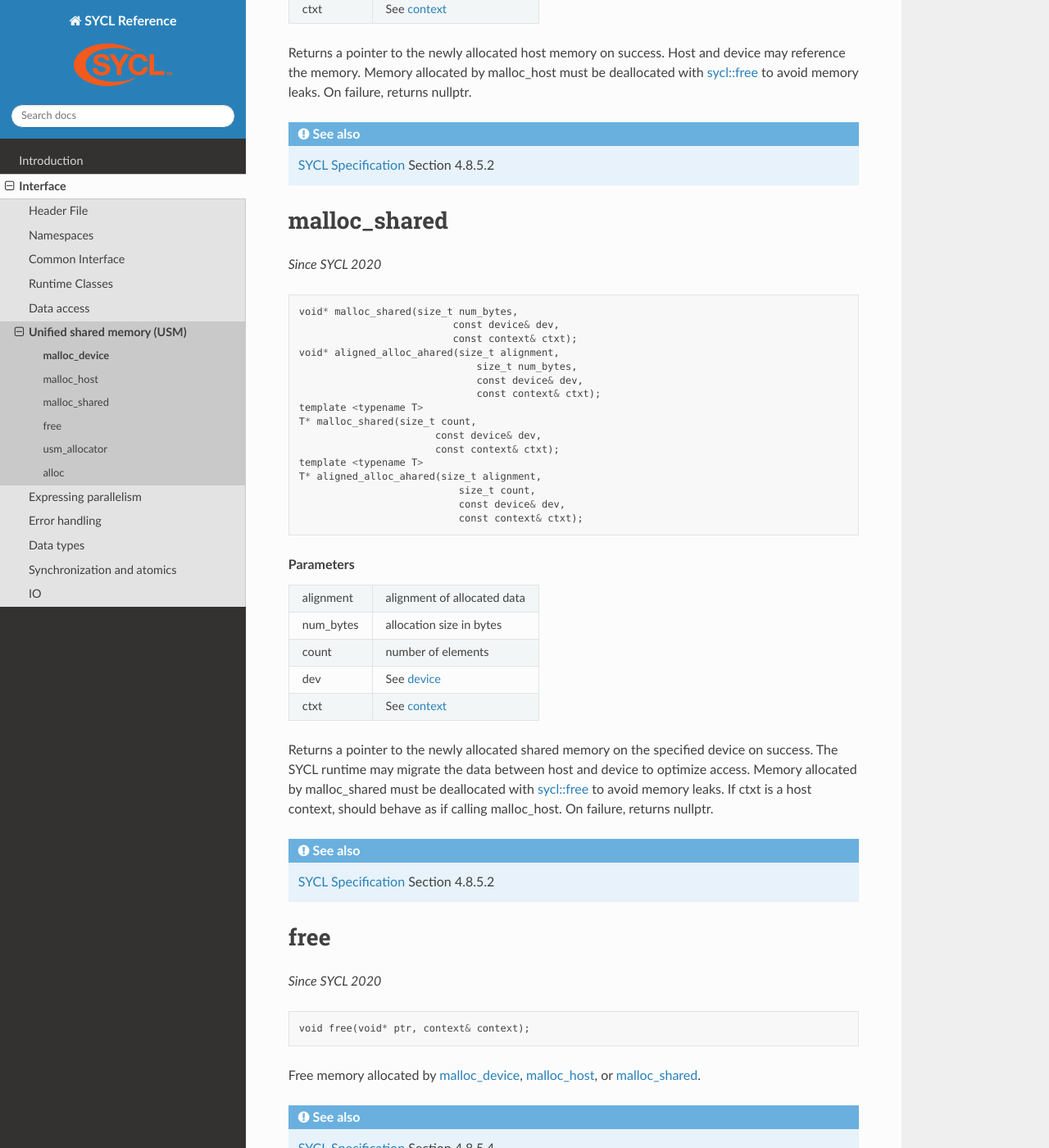
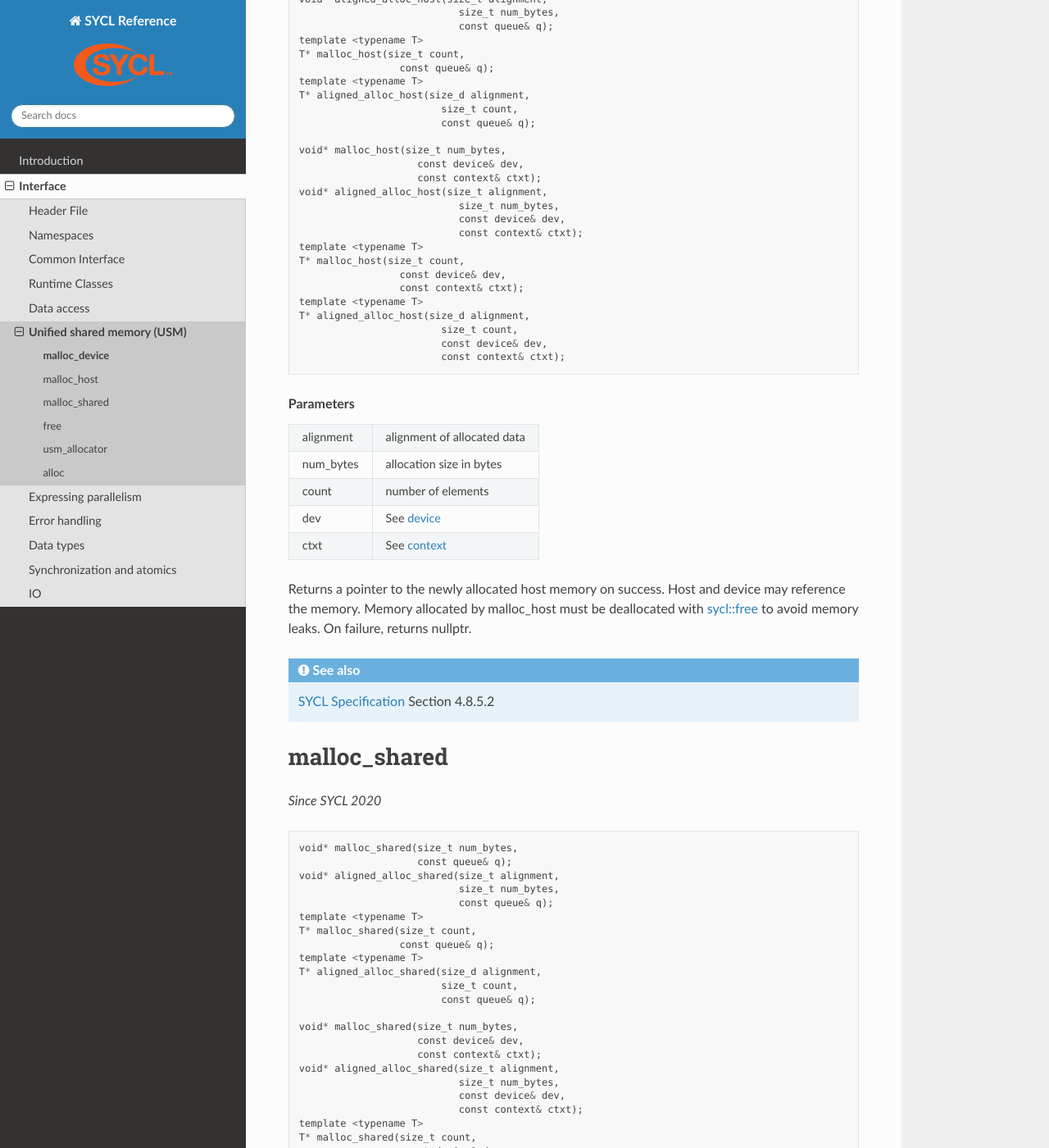
Before and after one commit to KhronosGroup/SYCL_Reference, a Sphinx documentation site: the page built from source/iface/usm-malloc.rst, in a window 1280 px wide and 1400 px high, scrolled down 1462 px. Shown: the whole window at 82% size. Built offline with Sphinx 7.4.7 and the Read the Docs theme 2.0.0, drawn with Linux system fonts in a browser that asks for light colours; some of the changed text lies outside the part shown.

```diff
--- a/doc.py
+++ b/doc.py
@@ -113,6 +113,7 @@ def doxygen(target=None):
 def examples(target=None):
     run_examples = ['vector-add',
                     'std-vector',
+                    'event-elapsed-time',
                     'fall-back',
                     'kernel-model',
                     'memory-model',
--- a/source/iface/queue.rst
+++ b/source/iface/queue.rst
@@ -246,7 +246,8 @@ memcpy
 
    event memcpy(void* dest, const void* src, size_t num_bytes);
 
-Set memory allocated with :ref:`malloc_device`.
+Set memory allocated with :ref:`malloc_device`. For usage, see
+:ref:`event-elapsed-time`.
 
 .. _queue-memset:
 
@@ -257,7 +258,8 @@ memset
 
    event memset(void* ptr, int value, size_t num_bytes);
 
-Set memory allocated with :ref:`malloc_device`.
+Set memory allocated with :ref:`malloc_device`. For usage, see
+:ref:`event-elapsed-time`.
 
 .. _queue-fill:
 
--- a/source/iface/usm-malloc.rst
+++ b/source/iface/usm-malloc.rst
@@ -12,22 +12,34 @@
 ::
 
    void* malloc_device(size_t num_bytes,
-                             const device& dev,
-                             const context& ctxt);
+                       const queue& q);
    void* aligned_alloc_device(size_t alignment,
-                                    size_t num_bytes,
-                                    const device& dev,
-                                    const context& ctxt);
+                              size_t num_bytes,
+                              const queue& q);
    template <typename T>
    T* malloc_device(size_t count,
-                          const device& dev,
-                          const context& ctxt);
+                    const queue& q);
    template <typename T>
    T* aligned_alloc_device(size_d alignment,
-                                 size_t count,
-                                 const device& dev,
-                                 const context& ctxt);
+                           size_t count,
+                           const queue& q);
 
+   void* malloc_device(size_t num_bytes,
+                       const device& dev,
+                       const context& ctxt);
+   void* aligned_alloc_device(size_t alignment,
+                              size_t num_bytes,
+                              const device& dev,
+                              const context& ctxt);
+   template <typename T>
+   T* malloc_device(size_t count,
+                    const device& dev,
+                    const context& ctxt);
+   template <typename T>
+   T* aligned_alloc_device(size_d alignment,
+                           size_t count,
+                           const device& dev,
+                           const context& ctxt);
 
 .. rubric:: Parameters
 
@@ -36,6 +48,7 @@ alignment           alignment of allocated data
 num_bytes           allocation size in bytes
 count               number of elements
 dev                 See :ref:`device`
+q                   See :ref:`queue`
 ctxt                See :ref:`context`
 ==================  ===
 
@@ -61,11 +74,35 @@ functions (:ref:`handler-memset`, :ref:`handler-memcpy`, and
 
 ::
 
-   void* malloc_host(size_t num_bytes, const context& ctxt);
+   void* malloc_host(size_t num_bytes,
+                       const queue& q);
+   void* aligned_alloc_host(size_t alignment,
+                              size_t num_bytes,
+                              const queue& q);
    template <typename T>
-   void* aligned_alloc_host(size_t alignment, size_t num_bytes, const context& ctxt);
-   T* malloc_host(size_t count, const context& ctxt);
-   T* aligned_alloc_host(size_t alignment, size_t count, const context& ctxt);
+   T* malloc_host(size_t count,
+                    const queue& q);
+   template <typename T>
+   T* aligned_alloc_host(size_d alignment,
+                           size_t count,
+                           const queue& q);
+
+   void* malloc_host(size_t num_bytes,
+                       const device& dev,
+                       const context& ctxt);
+   void* aligned_alloc_host(size_t alignment,
+                              size_t num_bytes,
+                              const device& dev,
+                              const context& ctxt);
+   template <typename T>
+   T* malloc_host(size_t count,
+                    const device& dev,
+                    const context& ctxt);
+   template <typename T>
+   T* aligned_alloc_host(size_d alignment,
+                           size_t count,
+                           const device& dev,
+                           const context& ctxt);
 
 .. rubric:: Parameters
 
@@ -93,21 +130,34 @@ leaks. On failure, returns nullptr.
 ::
 
    void* malloc_shared(size_t num_bytes,
-                             const device& dev,
-                             const context& ctxt);
-   void* aligned_alloc_ahared(size_t alignment,
-                                 size_t num_bytes,
-                                 const device& dev,
-                                 const context& ctxt);
+                       const queue& q);
+   void* aligned_alloc_shared(size_t alignment,
+                              size_t num_bytes,
+                              const queue& q);
    template <typename T>
    T* malloc_shared(size_t count,
-                          const device& dev,
-                          const context& ctxt);
+                    const queue& q);
    template <typename T>
-   T* aligned_alloc_ahared(size_t alignment,
-                              size_t count,
+   T* aligned_alloc_shared(size_d alignment,
+                           size_t count,
+                           const queue& q);
+
+   void* malloc_shared(size_t num_bytes,
+                       const device& dev,
+                       const context& ctxt);
+   void* aligned_alloc_shared(size_t alignment,
+                              size_t num_bytes,
                               const device& dev,
                               const context& ctxt);
+   template <typename T>
+   T* malloc_shared(size_t count,
+                    const device& dev,
+                    const context& ctxt);
+   template <typename T>
+   T* aligned_alloc_shared(size_d alignment,
+                           size_t count,
+                           const device& dev,
+                           const context& ctxt);
 
 .. rubric:: Parameters
 
```
Also changed, not shown: source/iface/command-group-handler.rst (+5 -2 lines), source/iface/event.rst (+14 -0 lines), 3 other files.
